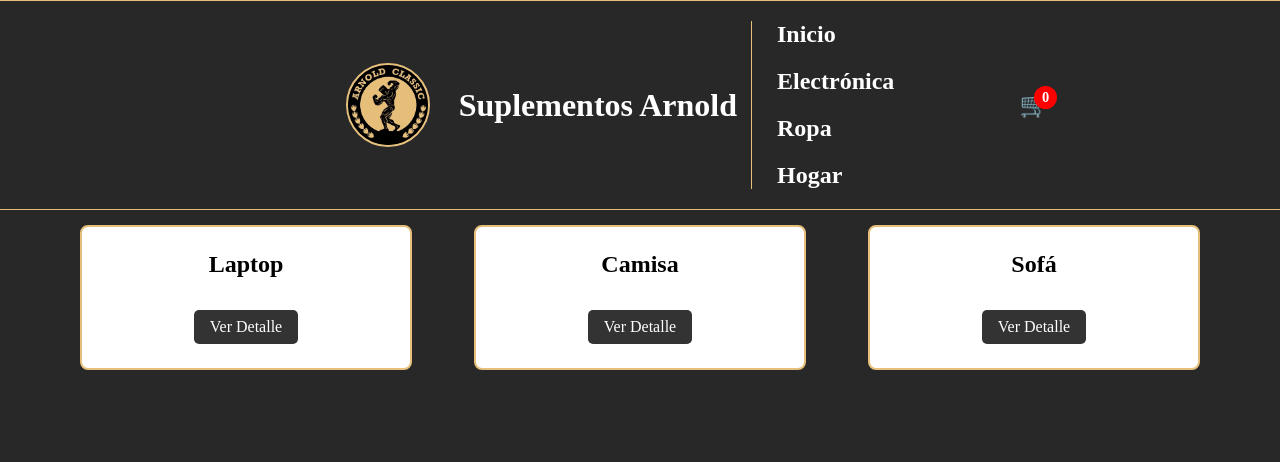
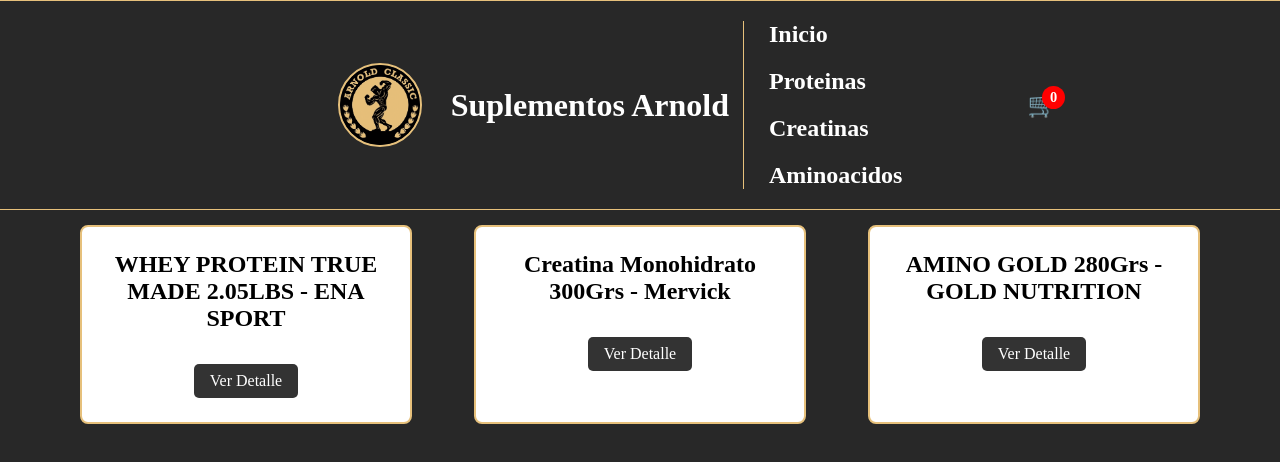
Before and after one commit to Tomas-Monmany/NavegaLasRutas-Monmany, a React (Create React App) app: page / in a window 1280 px wide. Shown: the top 462 px of the page. Built offline with nearby package versions, Linux system fonts and the light colour scheme.

Commit message:
Agregar productos y categorias

```diff
--- a/src/components/Navbar.jsx
+++ b/src/components/Navbar.jsx
@@ -17,9 +17,9 @@
         {/* Enlaces de navegación dentro de la página */}
         <ul className="navLinks">
         <li><Link to="/">Inicio</Link></li>
-        <li><Link to="/category/electronics">Electrónica</Link></li>
-        <li><Link to="/category/clothing">Ropa</Link></li>
-        <li><Link to="/category/home">Hogar</Link></li>
+        <li><Link to="/category/proteinas">Proteinas</Link></li>
+        <li><Link to="/category/creatinas">Creatinas</Link></li>
+        <li><Link to="/category/aminoacidos">Aminoacidos</Link></li>
       </ul>
       </nav>
       {/* Carrito de compras con notificación */}
--- a/src/containers/ItemListContainer.jsx
+++ b/src/containers/ItemListContainer.jsx
@@ -7,9 +7,9 @@
   return new Promise((resolve) => {
     setTimeout(() => {
       resolve([
-        { id: 1, name: 'Laptop', category: 'electronics' },
-        { id: 2, name: 'Camisa', category: 'clothing' },
-        { id: 3, name: 'Sofá', category: 'home' }
+        { id: 1, name:  "WHEY PROTEIN TRUE MADE 2.05LBS - ENA SPORT", category: "proteinas" },
+        { id: 2, name: "Creatina Monohidrato 300Grs - Mervick", category: "creatinas" },
+        { id: 3, name: "AMINO GOLD 280Grs - GOLD NUTRITION", category: "aminoacidos" }
       ]);
     }, 2000);
   });
```
